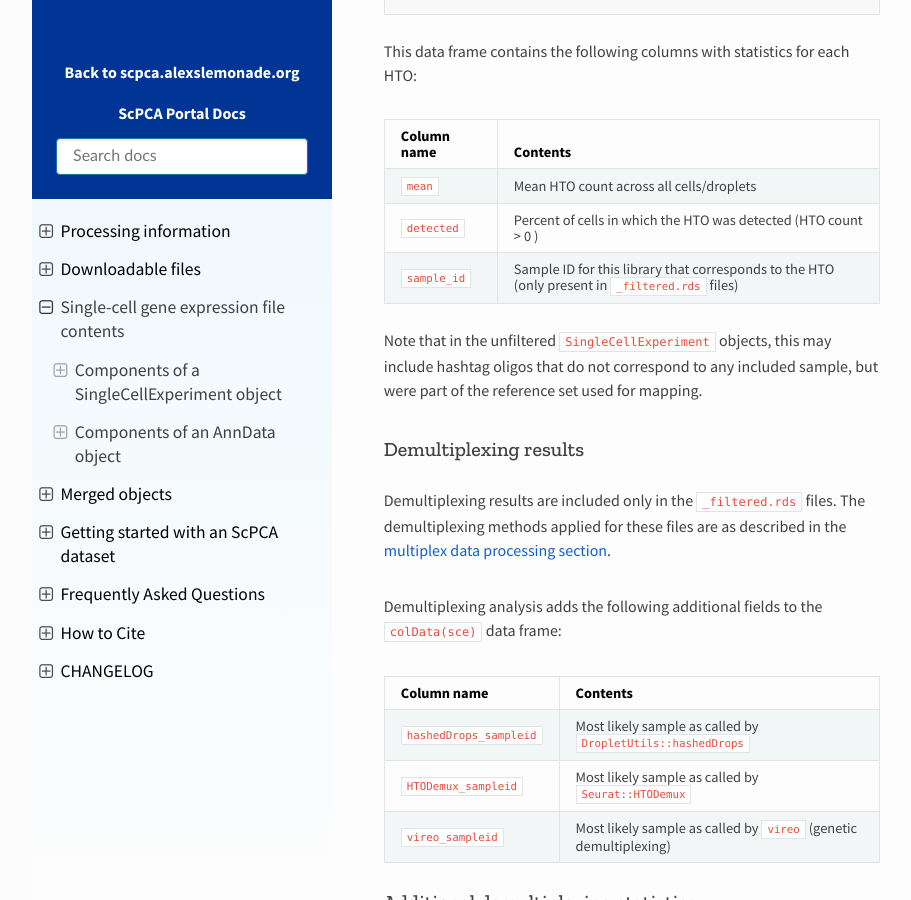
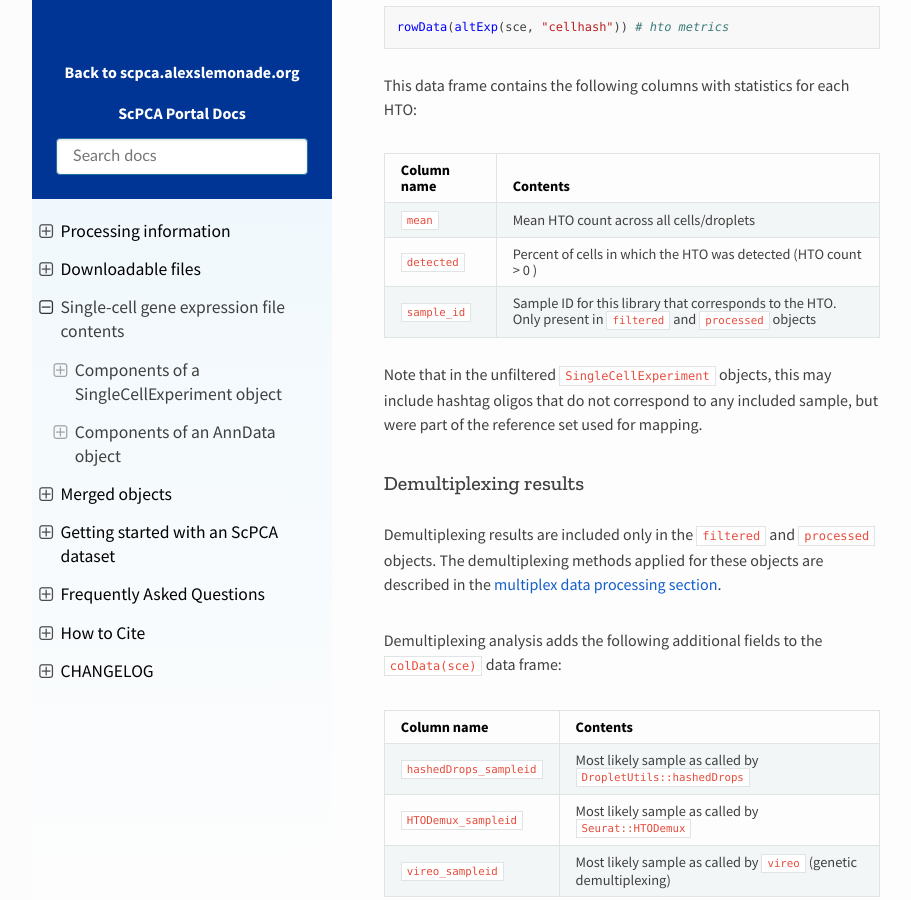
Before and after one commit to DongzeHE/scpca-docs, a Sphinx documentation site: the page built from docs/sce_file_contents.md, in a window 1280 px wide and 900 px high, scrolled down 13299 px. Shown: the whole window, without its empty margins (158-1069 px from the left). Built offline with Sphinx 7.4.7 and the Read the Docs theme 2.0.0, drawn with Linux system fonts in a browser that asks for light colours; some of the changed text lies outside the part shown.

Commit message:
A lot of the items that say 'filtered only' should be both filtered and processed

```diff
--- a/docs/sce_file_contents.md
+++ b/docs/sce_file_contents.md
@@ -134,13 +134,13 @@
 | `seq_unit`         | `cell` for single-cell samples or `nucleus` for single-nucleus samples                                                          |
 | `transcript_type`   | Transcripts included in gene counts: `spliced` for single-cell samples and `unspliced` for single-nuclei                       |
 | `sample_metadata`   | Data frame containing metadata for each sample included in the library (see the [`Sample metadata` section below](#singlecellexperiment-sample-metadata)) |
-| `miQC_model`        | The model object that `miQC` fit to the data and was used to calculate `prob_compromised`. Only present for `filtered` objects |
-| `filtering_method`  | The method used for cell filtering. One of `emptyDrops`, `emptyDropsCellRanger`, or `UMI cutoff`. Only present for `filtered` objects |
+| `miQC_model`        | The model object that `miQC` fit to the data and was used to calculate `prob_compromised`. Only present for `filtered` objects and `processed` objects|
+| `filtering_method`  | The method used for cell filtering. One of `emptyDrops`, `emptyDropsCellRanger`, or `UMI cutoff`. Only present for `filtered`  and `processed` objects |
 | `umi_cutoff`        | The minimum UMI count per cell used as a threshold for removing empty droplets. Only present for `filtered` objects where the `filtering_method` is `UMI cutoff` |
-| `prob_compromised_cutoff`        | The minimum cutoff for the probability of a cell being compromised, as calculated by `miQC`. Only present for `filtered` objects |
+| `prob_compromised_cutoff`        | The minimum cutoff for the probability of a cell being compromised, as calculated by `miQC`. Only present for `filtered` and `processed` objects |
 | `scpca_filter_method`        | Method used by the Data Lab to filter low quality cells prior to normalization. Either `miQC` or `Minimum_gene_cutoff`  |
 | `adt_scpca_filter_method`        | If CITE-seq was performed, the method used by the Data Lab to identify cells to be filtered prior to normalization, based on ADT counts. Either `cleanTagCounts with isotype controls` or `cleanTagCounts without isotype controls`. If filtering failed (i.e. `DropletUtils::cleanTagCounts()` could not reliably determine which cells to filter), the value will be `No filter` |
-| `min_gene_cutoff`        | The minimum cutoff for the number of unique genes detected per cell. Only present for `filtered` objects |
+| `min_gene_cutoff`        | The minimum cutoff for the number of unique genes detected per cell. Only present for `filtered` and `processed` objects |
 | `normalization`        | The method used for normalization of raw RNA counts. Either `deconvolution`, described in [Lun, Bach, and Marioni (2016)](https://doi.org/10.1186/s13059-016-0947-7), or `log-normalization`. Only present for `processed` objects |
 | `adt_normalization`        | If CITE-seq was performed, the method used for normalization of raw ADT counts. Either `median-based` or  `log-normalization`, as explained in the {ref}`processed ADT data section <processing_information:Processed ADT data>`. Only present for `processed` objects |
 | `highly_variable_genes`        | A vector of highly variable genes used for dimensionality reduction, determined using `scran::modelGeneVar` and `scran::getTopHVGs`. Only present for `processed` objects |
@@ -195,7 +195,7 @@
 ### SingleCellExperiment dimensionality reduction results
 
 In the RDS file containing the processed `SingleCellExperiment` object only (`_processed.rds`), the `reducedDim` slot of the object will be occupied with both principal component analysis (`PCA`) and `UMAP` results.
-For all other files, the `reducedDim` slot will be empty as no dimensionality reduction was performed.
+For all other object, the `reducedDim` slot will be empty as no dimensionality reduction was performed.
 
 PCA results were calculated using `scater::runPCA()`, using only highly variable genes.
 The list of highly variable genes used was selected using `scran::modelGeneVar` and `scran::getTopHVGs`, and are stored in the `SingleCellExperiment` object in `metadata(sce)$highly_variable_genes`.
@@ -302,14 +302,14 @@
 | ----------- | -------------------------------------------------------------- |
 | `mean`      | Mean HTO count across all cells/droplets                       |
 | `detected`  | Percent of cells in which the HTO was detected (HTO count > 0 ) |
-| `sample_id` | Sample ID for this library that corresponds to the HTO (only present in `_filtered.rds` files) |
+| `sample_id` | Sample ID for this library that corresponds to the HTO. Only present in `filtered` and `processed` objects |
 
 Note that in the unfiltered `SingleCellExperiment` objects, this may include hashtag oligos that do not correspond to any included sample, but were part of the reference set used for mapping.
 
 ### Demultiplexing results
 
-Demultiplexing results are included only in the `_filtered.rds` files.
-The demultiplexing methods applied for these files are as described in the {ref}`multiplex data processing section <processing_information:Multiplexed libraries>`.
+Demultiplexing results are included only in the `filtered` and `processed` objects.
+The demultiplexing methods applied for these objects are described in the {ref}`multiplex data processing section <processing_information:Multiplexed libraries>`.
 
 Demultiplexing analysis adds the following additional fields to the `colData(sce)` data frame:
 
```
